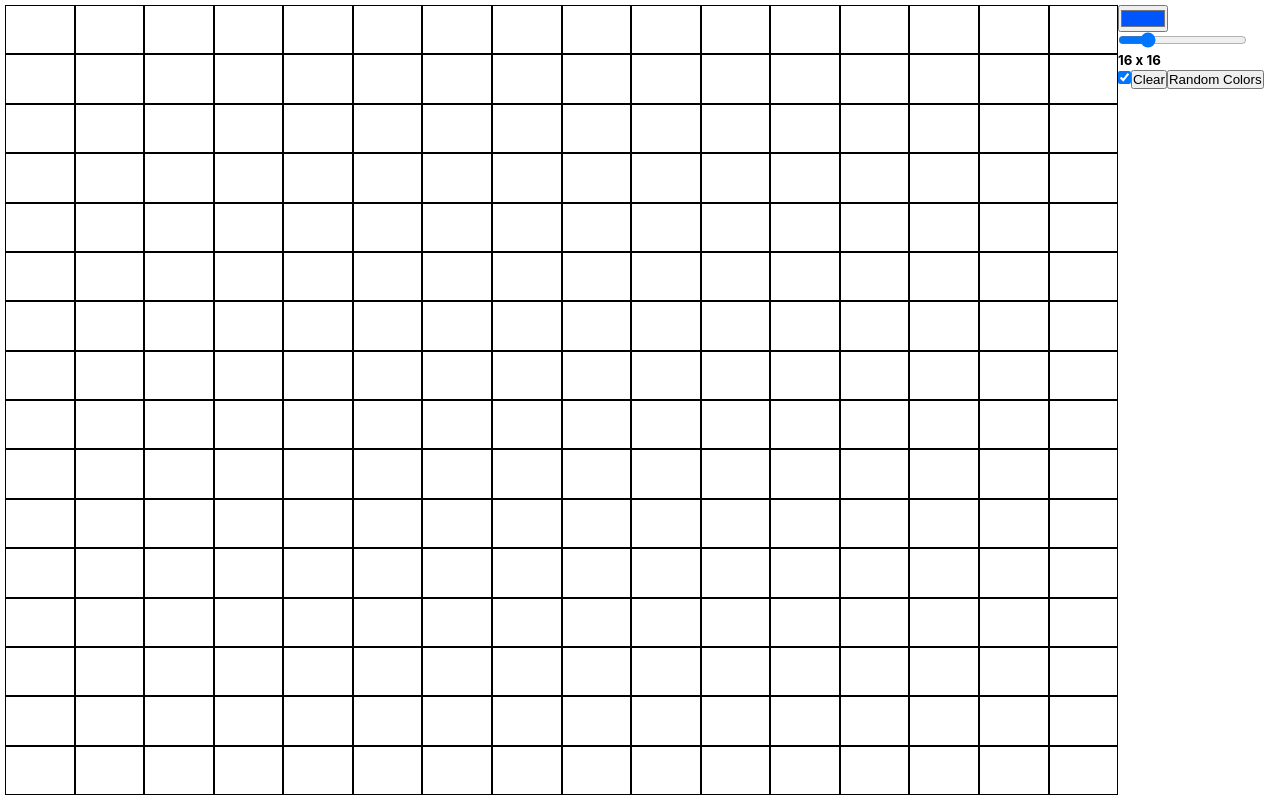
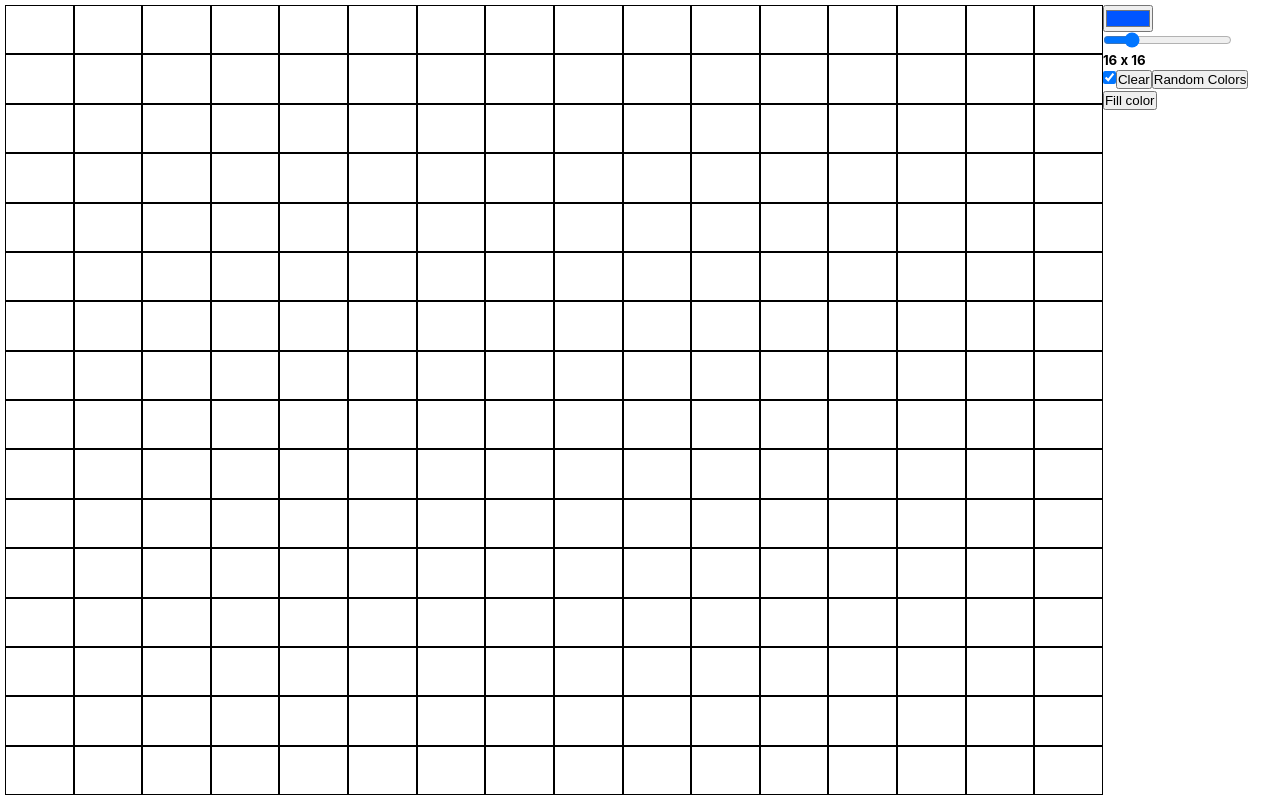
Before and after one commit to MatthewGreenspun/grid-canvas, a React (Create React App) app: page / in a window 1280 px wide. Built offline with nearby package versions, Linux system fonts and the light colour scheme.

Commit message:
added button to fill all pixels with selected colors

```diff
--- a/src/components/App.tsx
+++ b/src/components/App.tsx
@@ -122,6 +122,9 @@ function App() {
         <button onClick={() => setGrid(generateGrid(true))}>
           Random Colors
         </button>
+        <button onClick={() => setGrid(generateGrid(false, color))}>
+          Fill color
+        </button>
       </div>
     </div>
   );
```
